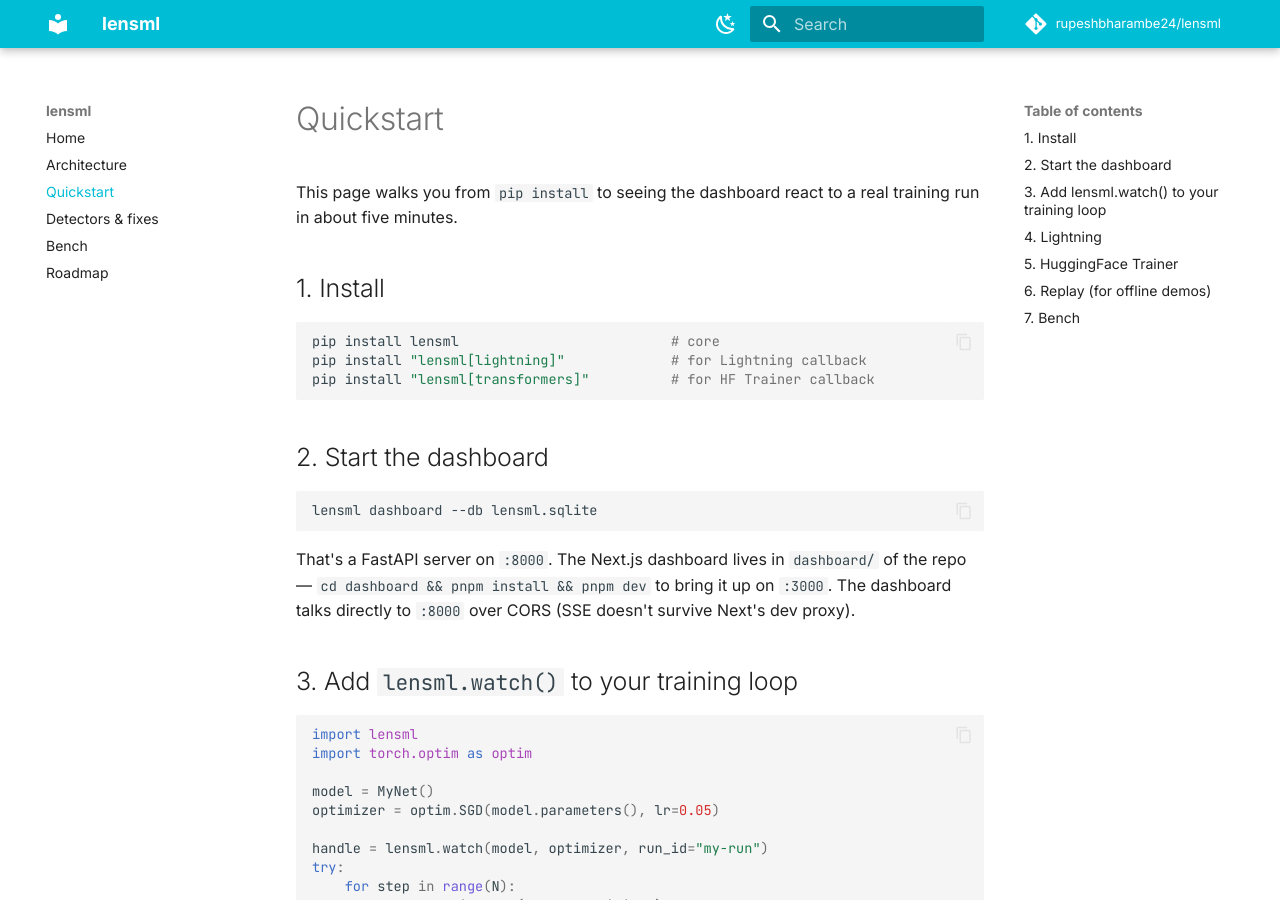
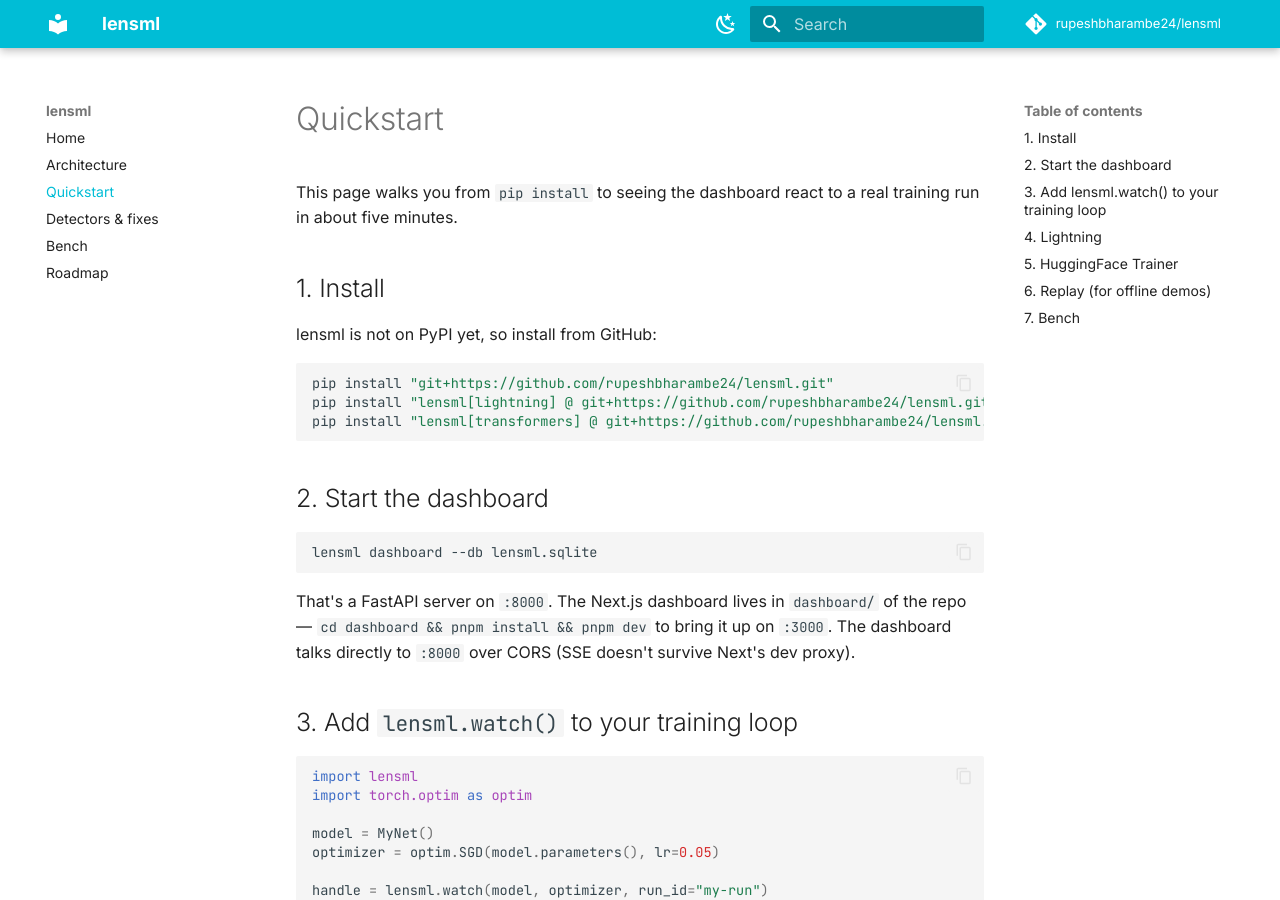
Before and after one commit to rupeshbharambe24/lensml, an MkDocs documentation site: the page built from docs/quickstart.md, in a window 1280 px wide and 900 px high. Built offline with MkDocs 1.6.1 and Material for MkDocs 9.7.7, drawn with Linux system fonts in a browser that asks for light colours; comment, search, counter and statistics services are not loaded.

Commit message:
docs: install from GitHub (not on PyPI), mermaid architecture diagram, drop dead docs/landing URLs

````diff
--- a/docs/quickstart.md
+++ b/docs/quickstart.md
@@ -5,10 +5,12 @@ react to a real training run in about five minutes.
 
 ## 1. Install
 
+lensml is not on PyPI yet, so install from GitHub:
+
 ```bash
-pip install lensml                          # core
-pip install "lensml[lightning]"             # for Lightning callback
-pip install "lensml[transformers]"          # for HF Trainer callback
+pip install "git+https://github.com/rupeshbharambe24/lensml.git"                       # core
+pip install "lensml[lightning] @ git+https://github.com/rupeshbharambe24/lensml.git"    # for Lightning callback
+pip install "lensml[transformers] @ git+https://github.com/rupeshbharambe24/lensml.git" # for HF Trainer callback
 ```
 
 ## 2. Start the dashboard
````
Also changed, not shown: README.md (+18 -9 lines), docs/index.md (+1 -1 lines).
